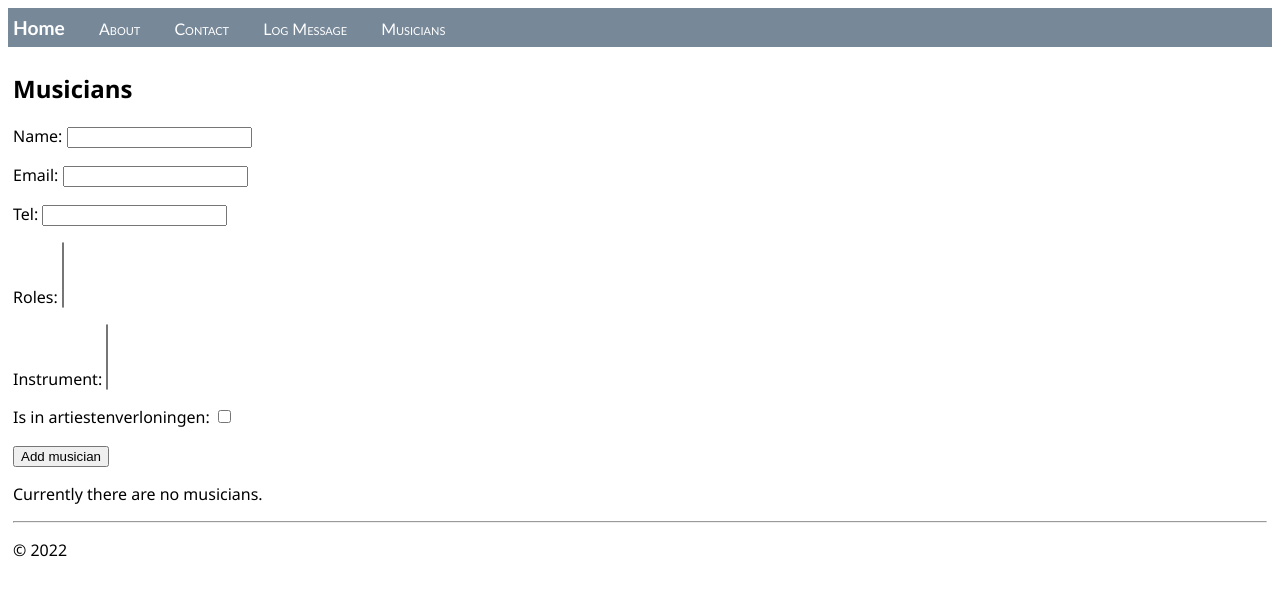
After one commit to tbloemen/ComCie, a Django app: page /musicians/ in a window 1280 px wide. The commit adds this page. Shown: the top 596 px of the page. Run offline with Django 4.2, Linux system fonts and the light colour scheme; data that the repository does not hold is empty.

Commit message:
Add musician page

```diff
--- a/comcie/forms.py
+++ b/comcie/forms.py
@@ -1,7 +1,12 @@
 from django import forms
-from comcie.models import LogMessage
+from comcie.models import LogMessage, Musician
 
 class LogMessageForm(forms.ModelForm):
     class Meta:
         model = LogMessage
         fields = ("message",)
+
+class MusicianForm(forms.ModelForm):
+    class Meta:
+        model = Musician
+        exclude = ()
--- a/comcie/models.py
+++ b/comcie/models.py
@@ -25,7 +25,7 @@
     name = models.CharField(max_length=200)
     email = models.CharField(blank=True, max_length=100)
     tel = models.CharField(blank=True, max_length=20)
-    roles: models.ManyToManyField = models.ManyToManyField(Role)
+    roles = models.ManyToManyField(Role, blank=True)
 
     def __str__(self):
         return self.name
@@ -98,13 +98,15 @@
     name = models.CharField(max_length=100)
     last_updated = models.DateTimeField(default=timezone.now)
     status = models.CharField(max_length=3, choices=GIG_STATUS, default="US")
-    handler: Person = models.ForeignKey(Person, on_delete=models.CASCADE, related_name="gig_handler")
+    handler: Person = models.ForeignKey(
+        Person, on_delete=models.CASCADE, related_name="gig_handler")
     gig_type = models.CharField(max_length=10)
     # TODO implement gigtype enum
     city = models.CharField(max_length=100)
     length = models.IntegerField()
     starting_time = models.TimeField()
-    contact = models.ForeignKey(Person, on_delete=models.CASCADE, related_name="gig_contact")
+    contact = models.ForeignKey(
+        Person, on_delete=models.CASCADE, related_name="gig_contact")
     billing_credentials = models.TextField()
     address = models.CharField(max_length=100)
     gage = models.IntegerField()
--- a/comcie/templates/comcie/layout.html
+++ b/comcie/templates/comcie/layout.html
@@ -13,6 +13,7 @@
     <a href="{% url 'about' %}" class="navbar-item">About</a>
     <a href="{% url 'contact' %}" class="navbar-item">Contact</a>
     <a href="{% url 'log' %}" class="navbar-item">Log Message</a>
+    <a href="{% url 'musicians' %}" class="navbar-item">Musicians</a>
 </div>
 
 <div class="body-content">
--- /dev/null
+++ b/comcie/templates/comcie/musicians.html
@@ -0,0 +1,39 @@
+{% extends "comcie/layout.html" %}
+{% block title %}
+Musicians
+{% endblock %}
+{% block content %}
+<h2>Musicians</h2>
+<form method="POST" class="musician-form">
+    {% csrf_token %}
+    {{ form.as_p }}
+    <button type="submit" class="save btn btn-default">Add musician</button>
+</form>
+{% if musician_list %}
+    <table>
+        <thead>
+            <tr>
+                <th>Name</th>
+                <th>Email</th>
+                <th>Tel</th>
+                <th>Roles</th>
+                <th>Instruments</th>
+                <th>Registered</th>
+            </tr>
+        </thead>
+        {% for musician in musician_list %}
+            <tr>
+                <td>{{ musician.name }}</td>
+                <td>{{ musician.email }}</td>
+                <td>{{ musician.tel }}</td>
+                <td>{{ musician.roles.all|dictsort:"name"|join:", " }}</td>
+                <td>{{ musician.instrument.all|dictsort:"name"|join:", " }}</td>
+                <td class="bool">{{ musician.is_in_artiestenverloningen }}</td>
+            <tr>
+        {% endfor %}
+    </table>
+{% else %}
+<p>Currently there are no musicians.</p>
+{% endif %}
+
+{% endblock %}
--- a/comcie/urls.py
+++ b/comcie/urls.py
@@ -15,4 +15,5 @@
     path("about/", views.about, name="about"),
     path("contact/", views.contact, name="contact"),
     path("log/", views.log_message, name="log"),
+    path("musicians/", views.log_musician, name='musicians')
 ]
--- a/comcie/views.py
+++ b/comcie/views.py
@@ -1,10 +1,9 @@
-from email import message
 from typing import *
 from django.utils.timezone import datetime
 from django.shortcuts import redirect, render
-from comcie.forms import LogMessageForm
+from comcie.forms import LogMessageForm, MusicianForm
 from django.views.generic import ListView
-from comcie.models import LogMessage
+from comcie.models import LogMessage, Musician
 
 # Create your views here.
 
@@ -37,6 +36,23 @@
     return render(request, "comcie/contact.html")
 
 
+def log_musician(request):
+    form = MusicianForm(request.POST or None)
+
+    if request.method == "POST":
+        if form.is_valid():
+            form.save(commit=True)
+
+    table = Musician.objects.all()
+
+    return render(request, "comcie/musicians.html",
+                  {
+                      'form': form,
+                      'musician_list': table,
+                  }
+                  )
+
+
 def log_message(request):
     form = LogMessageForm(request.POST or None)
 
--- a/mysite/settings.py
+++ b/mysite/settings.py
@@ -38,6 +38,7 @@
     'django.contrib.messages',
     'django.contrib.staticfiles',
     'comcie',
+    'django_extensions',
 ]
 
 MIDDLEWARE = [
```
